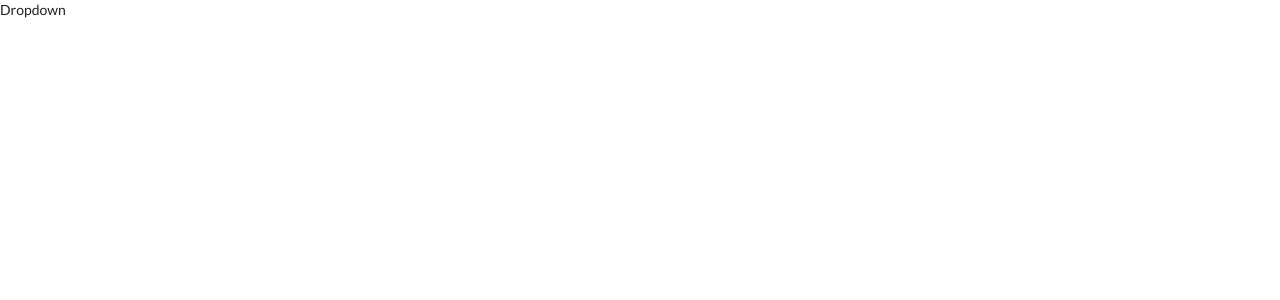
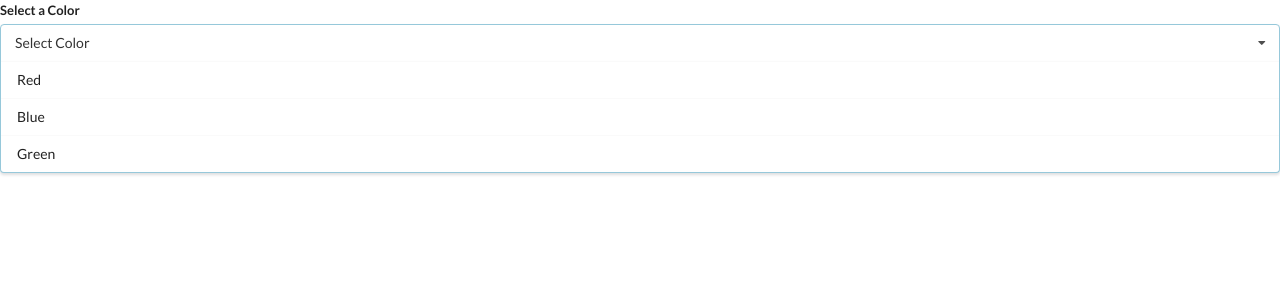
Before and after one commit to amit-inverse/react-tutorial-widgets, a React (Create React App) app: page / in a window 1280 px wide. Shown: the top 300 px of the page. Built offline with nearby package versions, Linux system fonts and the light colour scheme.

Commit message:
A Lot of JSX

```diff
--- a/src/components/Dropdown.js
+++ b/src/components/Dropdown.js
@@ -1,5 +1,24 @@
-function Dropdown() {
-    return <div>Dropdown</div>;
+function Dropdown({ options }) {
+    const renderedOptions = options.map((option) => {
+        return (
+            <div key={option.value} className="item">
+                {option.label}
+            </div>
+        );
+    });
+
+    return (
+        <div className="ui form">
+            <div className="field">
+                <label className="label">Select a Color</label>
+                <div className="ui selection dropdown visible active">
+                    <i className="dropdown icon"></i>
+                    <div className="text">Select Color</div>
+                    <div className="menu visible transition">{renderedOptions}</div>
+                </div>
+            </div>
+        </div>
+    );
 }
 
 export default Dropdown;
```
